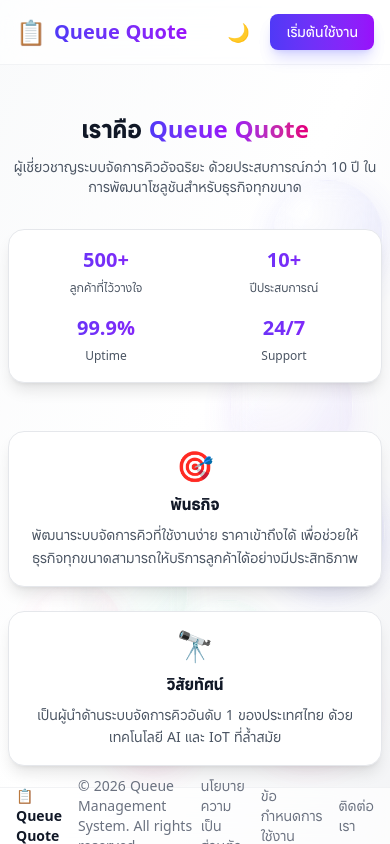
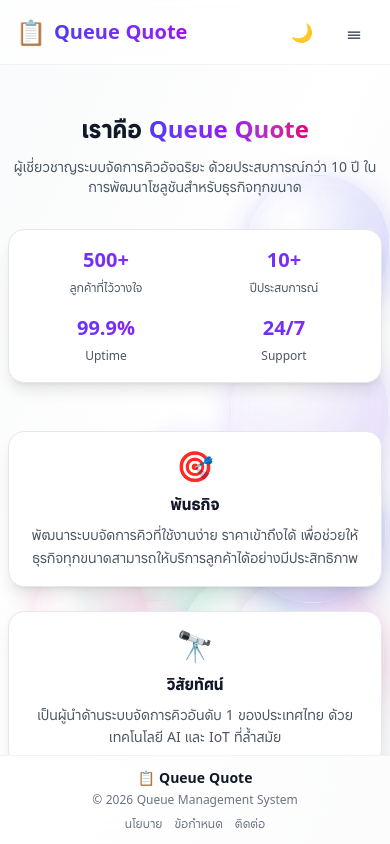
Before and after one commit to danya0365/queue-quotation-builder-nextjs, a Next.js app: page /about in a window 390 px wide. Built offline with nearby package versions, Linux system fonts and the light colour scheme.

Commit message:
feat: Implement mobile-responsive header with hamburger menu and footer layout, and add dark mode support to CrystalBubble.

```diff
--- a/public/styles/main-layout.css
+++ b/public/styles/main-layout.css
@@ -108,11 +108,13 @@
 
 .main-footer-container {
   @apply max-w-7xl mx-auto px-4 sm:px-6 lg:px-8;
-  @apply flex items-center justify-between h-14;
+  @apply flex flex-col sm:flex-row items-center justify-between;
+  @apply py-3 sm:h-14 gap-2 sm:gap-0;
 }
 
 .main-footer-brand {
-  @apply flex items-center gap-4;
+  @apply flex flex-col sm:flex-row items-center gap-1 sm:gap-4;
+  @apply text-center sm:text-left;
 }
 
 .main-footer-logo {
@@ -120,17 +122,38 @@
 }
 
 .main-footer-copyright {
-  @apply text-sm text-gray-500 dark:text-gray-400;
+  @apply text-xs sm:text-sm text-gray-500 dark:text-gray-400;
 }
 
 .main-footer-nav {
-  @apply flex items-center gap-4;
+  @apply flex items-center gap-3 sm:gap-4;
 }
 
 .main-footer-link {
-  @apply text-sm text-gray-500 dark:text-gray-400;
+  @apply text-xs sm:text-sm text-gray-500 dark:text-gray-400;
   @apply hover:text-gray-900 dark:hover:text-white;
   @apply transition-colors duration-200;
+}
+
+/* ============================================
+   Mobile Menu
+   ============================================ */
+.main-mobile-menu {
+  @apply border-t border-gray-200 dark:border-gray-700;
+  @apply bg-white dark:bg-gray-900;
+  @apply px-4 py-2;
+}
+
+.main-mobile-link {
+  @apply block py-3 px-4 rounded-lg;
+  @apply text-gray-700 dark:text-gray-300;
+  @apply hover:bg-gray-100 dark:hover:bg-gray-800;
+  @apply transition-colors duration-200;
+}
+
+.main-mobile-link.active {
+  @apply bg-indigo-50 dark:bg-indigo-900/30;
+  @apply text-indigo-600 dark:text-indigo-400;
 }
 
 /* ============================================
--- a/src/presentation/components/common/CrystalBubble.tsx
+++ b/src/presentation/components/common/CrystalBubble.tsx
@@ -17,7 +17,15 @@
   count?: number;
 }
 
-const BUBBLE_COLORS = [
+const BUBBLE_COLORS_LIGHT = [
+  'rgba(99, 102, 241, 0.35)',  // indigo - more visible
+  'rgba(139, 92, 246, 0.35)',  // purple
+  'rgba(236, 72, 153, 0.3)',   // pink
+  'rgba(59, 130, 246, 0.3)',   // blue
+  'rgba(16, 185, 129, 0.25)',  // emerald
+];
+
+const BUBBLE_COLORS_DARK = [
   'rgba(99, 102, 241, 0.2)',
   'rgba(139, 92, 246, 0.2)',
   'rgba(236, 72, 153, 0.15)',
@@ -30,19 +38,33 @@
   const animationRef = useRef<number>(0);
   const bubblesRef = useRef<Bubble[]>([]);
   const [, forceUpdate] = useState(0);
+  const [isDark, setIsDark] = useState(false);
+
+  // Detect dark mode
+  useEffect(() => {
+    const checkDark = () => {
+      setIsDark(document.documentElement.classList.contains('dark'));
+    };
+    checkDark();
+    const observer = new MutationObserver(checkDark);
+    observer.observe(document.documentElement, { attributes: true, attributeFilter: ['class'] });
+    return () => observer.disconnect();
+  }, []);
+
+  const BUBBLE_COLORS = isDark ? BUBBLE_COLORS_DARK : BUBBLE_COLORS_LIGHT;
 
   const initialBubbles = useMemo<Bubble[]>(() => {
     return Array.from({ length: count }, (_, i) => ({
       id: i,
-      size: Math.random() * 80 + 60,
+      size: Math.random() * 100 + 80, // Bigger bubbles
       x: Math.random() * 80 + 10,
       y: Math.random() * 80 + 10,
-      vx: (Math.random() - 0.5) * 0.04, // Much slower
+      vx: (Math.random() - 0.5) * 0.04,
       vy: (Math.random() - 0.5) * 0.04,
       color: BUBBLE_COLORS[Math.floor(Math.random() * BUBBLE_COLORS.length)],
-      opacity: Math.random() * 0.3 + 0.5,
+      opacity: Math.random() * 0.4 + 0.6, // Higher opacity
     }));
-  }, [count]);
+  }, [count, BUBBLE_COLORS]);
 
   useEffect(() => {
     bubblesRef.current = [...initialBubbles];
--- a/src/presentation/components/layout/MainFooter.tsx
+++ b/src/presentation/components/layout/MainFooter.tsx
@@ -2,7 +2,7 @@
 
 /**
  * MainFooter Component
- * Footer with logo, copyright, and links
+ * Mobile-friendly footer with stacked layout
  */
 export function MainFooter() {
   const currentYear = new Date().getFullYear();
@@ -14,20 +14,20 @@
         <div className="main-footer-brand">
           <span className="main-footer-logo">📋 Queue Quote</span>
           <span className="main-footer-copyright">
-            © {currentYear} Queue Management System. All rights reserved.
+            © {currentYear} Queue Management System
           </span>
         </div>
 
         {/* Links */}
         <nav className="main-footer-nav">
           <Link href="/privacy" className="main-footer-link">
-            นโยบายความเป็นส่วนตัว
+            นโยบาย
           </Link>
           <Link href="/terms" className="main-footer-link">
-            ข้อกำหนดการใช้งาน
+            ข้อกำหนด
           </Link>
           <Link href="/contact" className="main-footer-link">
-            ติดต่อเรา
+            ติดต่อ
           </Link>
         </nav>
       </div>
--- a/src/presentation/components/layout/MainHeader.tsx
+++ b/src/presentation/components/layout/MainHeader.tsx
@@ -2,14 +2,16 @@
 
 import Link from 'next/link';
 import { usePathname } from 'next/navigation';
+import { useState } from 'react';
 import { ThemeToggle } from '../common/ThemeToggle';
 
 /**
  * MainHeader Component
- * Header with logo, navigation, and theme toggle
+ * Mobile-friendly header with hamburger menu
  */
 export function MainHeader() {
   const pathname = usePathname();
+  const [mobileMenuOpen, setMobileMenuOpen] = useState(false);
 
   // Helper to check active link
   const isActive = (href: string) => {
@@ -28,8 +30,8 @@
           <span className="main-logo-text">Queue Quote</span>
         </Link>
 
-        {/* Navigation */}
-        <nav className="main-nav">
+        {/* Desktop Navigation */}
+        <nav className="main-nav hidden md:flex">
           <Link
             href="/"
             className={`main-nav-link ${isActive('/') ? 'main-nav-link-active' : ''}`}
@@ -56,11 +58,46 @@
         {/* Actions */}
         <div className="main-header-actions">
           <ThemeToggle />
-          <Link href="/builder" className="main-button-primary">
+          <Link href="/builder" className="main-button-primary hidden sm:flex">
             เริ่มต้นใช้งาน
           </Link>
+          {/* Mobile Menu Button */}
+          <button
+            onClick={() => setMobileMenuOpen(!mobileMenuOpen)}
+            className="md:hidden main-icon-button"
+            aria-label="Menu"
+          >
+            {mobileMenuOpen ? '✕' : '☰'}
+          </button>
         </div>
       </div>
+
+      {/* Mobile Menu */}
+      {mobileMenuOpen && (
+        <div className="main-mobile-menu md:hidden">
+          <Link
+            href="/"
+            onClick={() => setMobileMenuOpen(false)}
+            className={`main-mobile-link ${isActive('/') ? 'active' : ''}`}
+          >
+            🏠 หน้าแรก
+          </Link>
+          <Link
+            href="/builder"
+            onClick={() => setMobileMenuOpen(false)}
+            className={`main-mobile-link ${isActive('/builder') ? 'active' : ''}`}
+          >
+            🛠️ สร้างใบเสนอราคา
+          </Link>
+          <Link
+            href="/about"
+            onClick={() => setMobileMenuOpen(false)}
+            className={`main-mobile-link ${isActive('/about') ? 'active' : ''}`}
+          >
+            ℹ️ เกี่ยวกับเรา
+          </Link>
+        </div>
+      )}
     </header>
   );
 }
```
